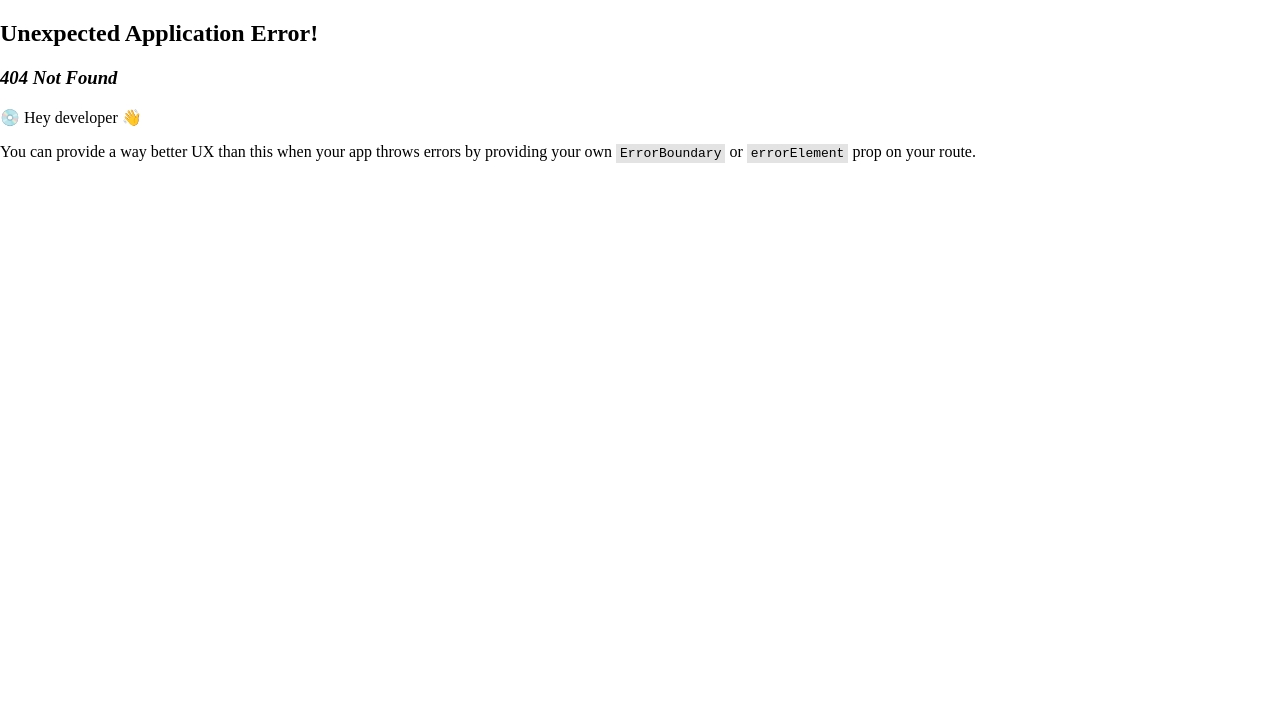
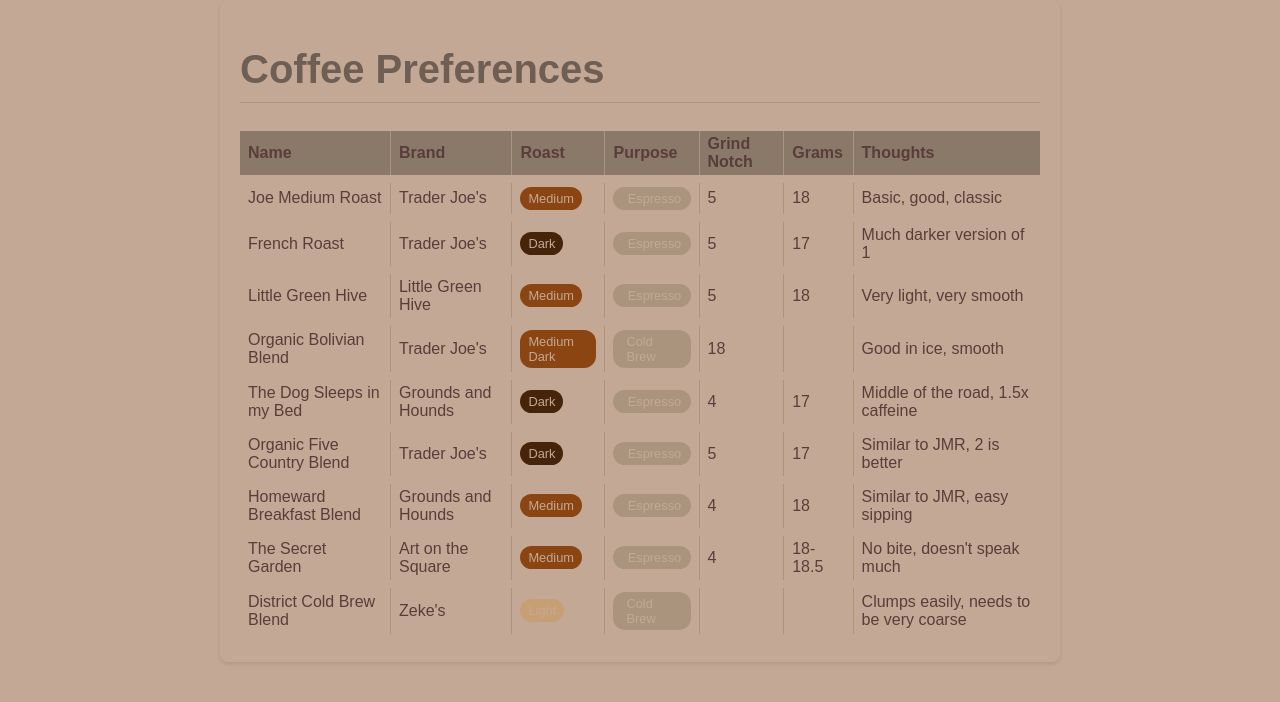
Before and after one commit to jdvne/devines.org, a React (Vite) app: page /coffee in a window 1280 px wide. Before the commit this address had no page. Shown: the top 702 px of the page. Built offline with nearby package versions, Linux system fonts and the light colour scheme; a web font is replaced by a local one.

Commit message:
feat: coffee page

```diff
--- a/package.json
+++ b/package.json
@@ -14,6 +14,7 @@
   "dependencies": {
     "buffer": "^6.0.3",
     "gray-matter": "^4.0.3",
+    "js-yaml": "^4.1.0",
     "react": "^18.2.0",
     "react-dom": "^18.2.0",
     "react-markdown": "^10.1.0",
--- /dev/null
+++ b/public/coffee.yml
@@ -0,0 +1,80 @@
+- name: Joe Medium Roast
+  brand: Trader Joe's
+  roast: Medium
+  grind_notch: 5
+  grams: 18
+  purpose: Espresso
+  size_oz: null
+  thoughts: Basic, good, classic
+
+- name: French Roast
+  brand: Trader Joe's
+  roast: Dark
+  grind_notch: 5
+  grams: 17
+  purpose: Espresso
+  size_oz: null
+  thoughts: Much darker version of 1
+
+- name: Little Green Hive
+  brand: Little Green Hive
+  roast: Medium
+  grind_notch: 5
+  grams: 18
+  purpose: Espresso
+  size_oz: 12
+  thoughts: Very light, very smooth
+
+- name: Organic Bolivian Blend
+  brand: Trader Joe's
+  roast: Medium Dark
+  grind_notch: 18
+  grams: null
+  purpose: Cold Brew
+  size_oz: 12
+  thoughts: Good in ice, smooth
+
+- name: The Dog Sleeps in my Bed
+  brand: Grounds and Hounds
+  roast: Dark
+  grind_notch: 4
+  grams: 17
+  purpose: Espresso
+  size_oz: 12
+  thoughts: Middle of the road, 1.5x caffeine
+
+- name: Organic Five Country Blend
+  brand: Trader Joe's
+  roast: Dark
+  grind_notch: 5
+  grams: 17
+  purpose: Espresso
+  size_oz: 13
+  thoughts: Similar to JMR, 2 is better
+
+- name: Homeward Breakfast Blend
+  brand: Grounds and Hounds
+  roast: Medium
+  grind_notch: 4
+  grams: 18
+  purpose: Espresso
+  size_oz: 12
+  thoughts: Similar to JMR, easy sipping
+
+- name: The Secret Garden
+  brand: Art on the Square
+  roast: Medium
+  grind_notch: 4
+  grams: 18-18.5
+  purpose: Espresso
+  size_oz: In a tin?
+  thoughts: No bite, doesn't speak much
+
+- name: District Cold Brew Blend
+  brand: Zeke's
+  roast: Light
+  grind_notch: null
+  grams: null
+  purpose: Cold Brew
+  size_oz: 16
+  thoughts: Clumps easily, needs to be very coarse
--- a/src/main.jsx
+++ b/src/main.jsx
@@ -10,11 +10,16 @@ import { Thought } from './pages/Thought.jsx';
 import Contact from './pages/Contact.jsx';
 import { Recipe } from './pages/Recipe.jsx';
 import { Cookbook } from './pages/Cookbook.jsx';
+import Coffee from './pages/Coffee.jsx';
 
 const router = createBrowserRouter([
   {
     path: '/',
     element: <Home />
+  },
+  {
+    path: '/coffee',
+    element: <Coffee />
   },
   {
     path: '/contact',
--- /dev/null
+++ b/src/pages/Coffee.jsx
@@ -0,0 +1,99 @@
+import { useState, useEffect } from 'react';
+import { Helmet } from "react-helmet";
+import styles from './Coffee.module.css';
+import yaml from 'js-yaml';
+
+export function Coffee() {
+  const [coffeeData, setCoffeeData] = useState([]);
+
+  useEffect(() => {
+    const fetchCoffeeData = async () => {
+      try {
+        const response = await fetch('/coffee.yml');
+        const text = await response.text();
+        const data = yaml.load(text);
+        setCoffeeData(data);
+      } catch (e) {
+        console.error(e);
+      }
+    };
+
+    fetchCoffeeData();
+  }, []);
+
+  const getChipStyle = (type, value) => {
+    let emoji = '';
+    switch (type) {
+      case 'roast':
+        if (value === 'Light') {
+          return `${styles.roastChip} ${styles.lightRoast}`;
+        } else if (value === 'Medium') {
+          return `${styles.roastChip} ${styles.mediumRoast}`;
+        } else if (value === 'Dark') {
+          return `${styles.roastChip} ${styles.darkRoast}`;
+        } else if (value === 'Medium Dark') {
+          return `${styles.roastChip} ${styles.mediumRoast}`;
+        }
+        return styles.roastChip;
+      case 'purpose':
+        if (value === 'Espresso') {
+          emoji = '☕️';
+        } else if (value === 'Drip') {
+          emoji = '💧';
+        } else if (value === 'FrenchPress') {
+          emoji = '🇫🇷';
+        } else if (value === 'Cold Brew') {
+          emoji = '🧊';
+        }
+        return `${styles.purposeChip}` + (emoji ? ` style={{ '--emoji': '"' + emoji + '"' }}` : '');
+      default:
+        return '';
+    }
+  };
+
+  return (
+    <div className={styles.coffeePage}>
+      <Helmet bodyAttributes={{ class: styles.body }} />
+      <div className={styles.coffeeContainer}>
+        <h1 className={styles.coffeeTitle}>Coffee Preferences</h1>
+        <div className={styles.coffeeHorizontalBar}></div>
+        {coffeeData && coffeeData.length > 0 ? (
+          <table>
+            <thead>
+              <tr>
+                <th>Name</th>
+                <th>Brand</th>
+                <th>Roast</th>
+                <th>Purpose</th>
+                <th>Grind Notch</th>
+                <th>Grams</th>
+                <th>Thoughts</th>
+              </tr>
+            </thead>
+            <tbody>
+              {coffeeData.map((coffee, index) => (
+                <tr key={index}>
+                  <td>{coffee.name}</td>
+                  <td>{coffee.brand}</td>
+                  <td>
+                    <span className={`${styles.chip} ${getChipStyle('roast', coffee.roast)}`}>{coffee.roast}</span>
+                  </td>
+                  <td>
+                    <span className={`${styles.chip} ${getChipStyle('purpose', coffee.purpose)}`}>{coffee.purpose}</span>
+                  </td>
+                  <td>{coffee.grind_notch}</td>
+                  <td>{coffee.grams}</td>
+                  <td>{coffee.thoughts}</td>
+                </tr>
+              ))}
+            </tbody>
+          </table>
+        ) : (
+          <p>No coffee data found.</p>
+        )}
+      </div>
+    </div>
+  );
+}
+
+export default Coffee;
--- /dev/null
+++ b/src/pages/Coffee.module.css
@@ -0,0 +1,103 @@
+.body {
+  background-color: var(--khaki);
+}
+
+.coffeeContainer {
+  font-family: "Playfair Display", sans-serif;
+  color: var(--rose-ebony);
+  background-color: var(--khaki);
+  padding: 20px;
+  border-radius: 8px;
+  box-shadow: 0 2px 4px rgba(0, 0, 0, 0.1);
+  max-width: 800px;
+  margin: 0 auto;
+}
+
+.coffeeTitle {
+  font-family: "Playfair Display", sans-serif;
+  font-size: 2.5em;
+  margin-bottom: 10px;
+  color: var(--umber);
+}
+
+.coffeeHorizontalBar {
+  border-bottom: 1px solid var(--beaver);
+  margin-bottom: 20px;
+}
+
+.coffeeListItem {
+  margin-bottom: 15px;
+  color: var(--rose-ebony);
+  padding-left: 10px;
+}
+
+.coffeePage {
+  background-color: var(--khaki);
+  min-height: 100vh;
+}
+
+table {
+  width: 100%;
+  border-collapse: separate; /* Use 'separate' to apply border-spacing */
+  border-spacing: 0 8px; /* Add spacing between rows */
+  margin-top: 20px;
+}
+
+th,
+td {
+  padding: 8px;
+  text-align: left;
+  border-bottom: none;
+  border-right: 1px solid var(--beaver);
+  box-sizing: border-box;
+  padding-top: 4px; /* Add space above content */
+  padding-bottom: 4px; /* Add space below content */
+  margin-bottom: 8px;
+}
+
+
+/* Remove border from the last column */
+tr > *:last-child {
+  border-right: none;
+}
+
+th {
+  background-color: var(--beaver-2);
+  color: var(--rose-ebony);
+}
+
+.chip {
+  display: inline-block;
+  padding: 4px 8px;
+  border-radius: 12px;
+  font-size: 0.8em;
+}
+
+.roastChip {
+  color: var(--khaki);
+}
+
+.lightRoast {
+  background-color: #C69F75; /* Light brown */
+}
+
+.mediumRoast {
+  background-color: #8B4513; /* Saddle brown */
+}
+
+.darkRoast {
+  background-color: #46240A; /* Dark brown */
+}
+
+.purposeChip {
+  background-color: var(--beaver);
+  color: var(--khaki);
+  display: flex;
+  align-items: center;
+  justify-content: center;
+}
+
+.purposeChip::before {
+  content: attr(data-emoji);
+  margin-right: 5px;
+}
--- a/src/styles/global.css
+++ b/src/styles/global.css
@@ -6,7 +6,12 @@
   --pale-dogwood: #ffddd2ff;
   --atomic-tangerine: #e29578ff;
 
-  /* TODO: more color palettes */
+  /* coffee color palette */
+  --khaki: #c3a995ff;
+  --beaver: #ab947eff;
+  --umber: #6f5e53ff;
+  --beaver-2: #8a7968ff;
+  --rose-ebony: #593d3bff;
 }
 
 /* fix markdown checkboxes */
```
Also changed, not shown: 1 other file (tests, documents, lock files or other folders).
